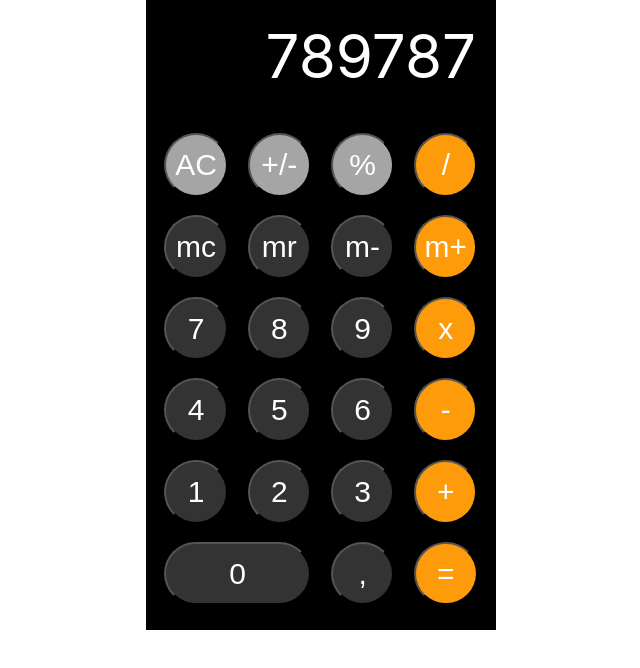
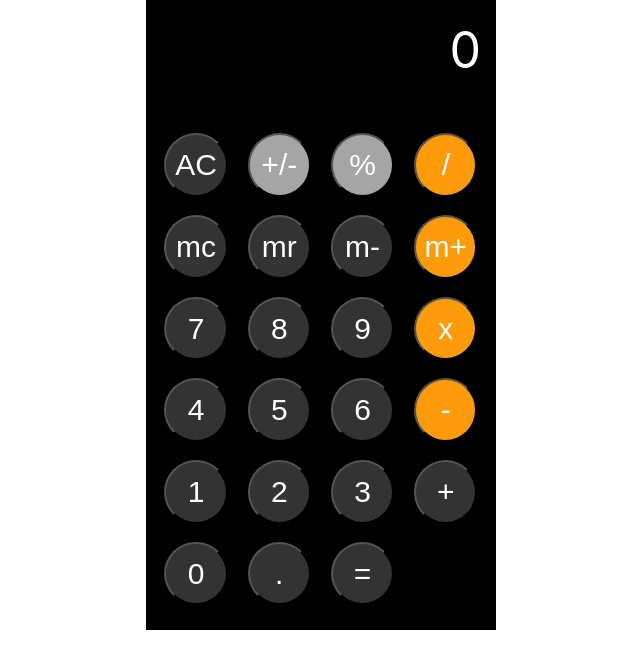
Before and after one commit to NikolasPlatonov/calculator, a React (Create React App) app: page / in a window 1280 px wide. Shown: the top 668 px of the page, without its empty margins (319-959 px from the left). Built offline with nearby package versions, Linux system fonts and the light colour scheme.

Commit message:
Optionality in process

```diff
--- a/src/App.css
+++ b/src/App.css
@@ -13,7 +13,7 @@
 }
 
 .input_container {
-  margin-right: 20px;
+  margin-right: 15px;
   margin-top: 20px;
 }
 
@@ -21,7 +21,7 @@
   display: flex;
   justify-content: flex-end;
   width: 100%;
-  font-size: 60px;
+  font-size: 50px;
   color: white;
 }
 
@@ -40,18 +40,19 @@
   margin: 1%;
 }
 
+.btn_null {
+  background-color: #333333;
+  color: white;
+  width: 44%;
+}
+
 button {
   font-size: 30px;
   height: 100%;
   width: 19%;
   border-radius: 60px;
   margin: 3%;
-}
-
-.btn_null {
-  background-color: #333333;
-  color: white;
-  width: 44%;
+  cursor: pointer;
 }
 
 .btn_lightgrey {
--- a/src/App.js
+++ b/src/App.js
@@ -1,18 +1,62 @@
-import React from 'react';
+import React, { useState } from 'react';
 import '../src/App.css';
+import Input from './components/Input';
+import Button from './components/Button';
 
 function App() {
+  const [input, setInput] = useState(0);
+  console.log('input===', input);
+  const [previousNumber, setPreviousNumber] = useState();
+  console.log('previousNumber===', previousNumber);
+  const [currentNumber, setCurrentNumber] = useState();
+  console.log('currentNumber===', currentNumber);
+  const [operator, setOperator] = useState();
+  console.log('operator===', operator);
+
+  // useEffect(() => {}, []);
+
+  const addToInput = (value) => {
+    input === 0 ? setInput(value) : setInput(input + value);
+  };
+
+  const addDecimalToInput = (value) => {
+    if (input === 0) {
+      setInput(input + value);
+    } else if (input.indexOf('.') === -1) {
+      setInput(input + value);
+    }
+  };
+
+  const addZeroToInput = (value) => {
+    setInput(input + value);
+  };
+
+  const clearInput = () => {
+    setInput(0);
+  };
+
+  const additionBtn = () => {
+    setPreviousNumber(input);
+    setOperator('plus');
+    setInput(input);
+  };
+
+  const equalBtn = () => {
+    setCurrentNumber(input);
+    if (operator === 'plus') {
+      setInput(parseInt(previousNumber) + parseInt(currentNumber));
+    }
+  };
+
   return (
     <div className="main_container">
       <div></div>
       <div className="container">
-        <div className="input_container">
-          <div className="input">789787 </div>
-        </div>
+        <Input input={input}>{input}</Input>
 
         <div className="btn_container">
           <div className="btn_row">
-            <button className="btn_lightgrey">AC</button>
+            <Button onClickHandler={clearInput}>AC</Button>
             <button className="btn_lightgrey">+/-</button>
             <button className="btn_lightgrey">%</button>
             <button className="btn_orange">/</button>
@@ -24,27 +68,27 @@ function App() {
             <button className="btn_orange">m+</button>
           </div>
           <div className="btn_row">
-            <button className="btn_darkgrey">7</button>
-            <button className="btn_darkgrey">8</button>
-            <button className="btn_darkgrey">9</button>
+            <Button onClickHandler={addToInput}>7</Button>
+            <Button onClickHandler={addToInput}>8</Button>
+            <Button onClickHandler={addToInput}>9</Button>
             <button className="btn_orange">x</button>
           </div>
           <div className="btn_row">
-            <button className="btn_darkgrey">4</button>
-            <button className="btn_darkgrey">5</button>
-            <button className="btn_darkgrey">6</button>
+            <Button onClickHandler={addToInput}>4</Button>
+            <Button onClickHandler={addToInput}>5</Button>
+            <Button onClickHandler={addToInput}>6</Button>
             <button className="btn_orange">-</button>
           </div>
           <div className="btn_row">
-            <button className="btn_darkgrey">1</button>
-            <button className="btn_darkgrey">2</button>
-            <button className="btn_darkgrey">3</button>
-            <button className="btn_orange">+</button>
+            <Button onClickHandler={addToInput}>1</Button>
+            <Button onClickHandler={addToInput}>2</Button>
+            <Button onClickHandler={addToInput}>3</Button>
+            <Button onClickHandler={additionBtn}>+</Button>
           </div>
           <div className="btn_row">
-            <button className="btn_null">0</button>
-            <button className="btn_darkgrey">,</button>
-            <button className="btn_orange">=</button>
+            <Button onClickHandler={addZeroToInput}>0</Button>
+            <Button onClickHandler={addDecimalToInput}>.</Button>
+            <Button onClickHandler={equalBtn}>=</Button>
           </div>
         </div>
       </div>
--- /dev/null
+++ b/src/components/Button.js
@@ -0,0 +1,17 @@
+import React from 'react';
+import '../App.css';
+
+function Button(props) {
+  return (
+    <button
+      onClick={() => {
+        props.onClickHandler(props.children);
+      }}
+      className="btn_darkgrey"
+    >
+      {props.children}
+    </button>
+  );
+}
+
+export default Button;
--- /dev/null
+++ b/src/components/Input.js
@@ -0,0 +1,12 @@
+import React from 'react';
+import '../App.css';
+
+function Input(props) {
+  return (
+    <div className="input_container">
+      <div className="input">{props.input}</div>
+    </div>
+  );
+}
+
+export default Input;
```
Also changed, not shown: 1 other file (tests, documents, lock files or other folders).
